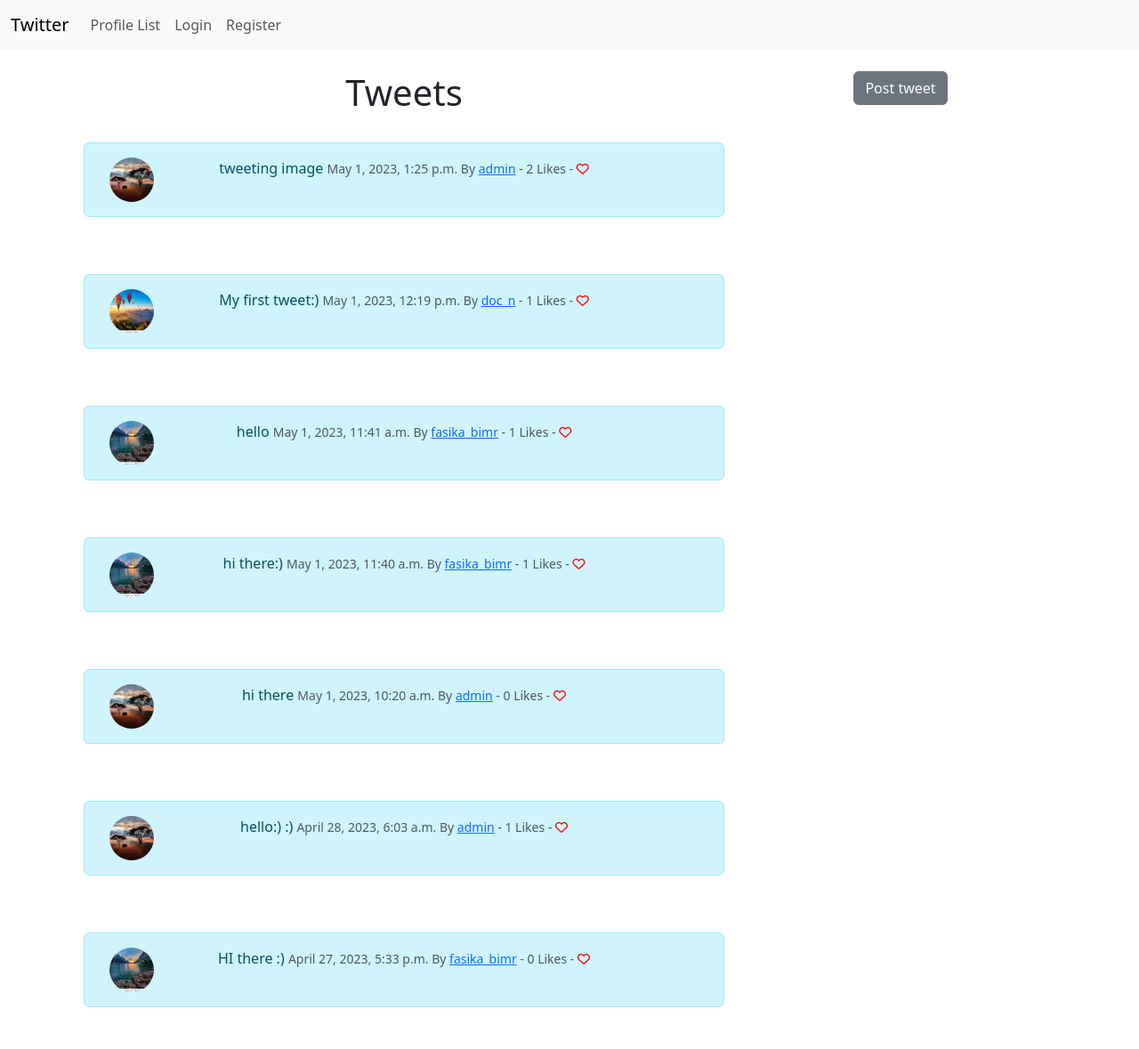
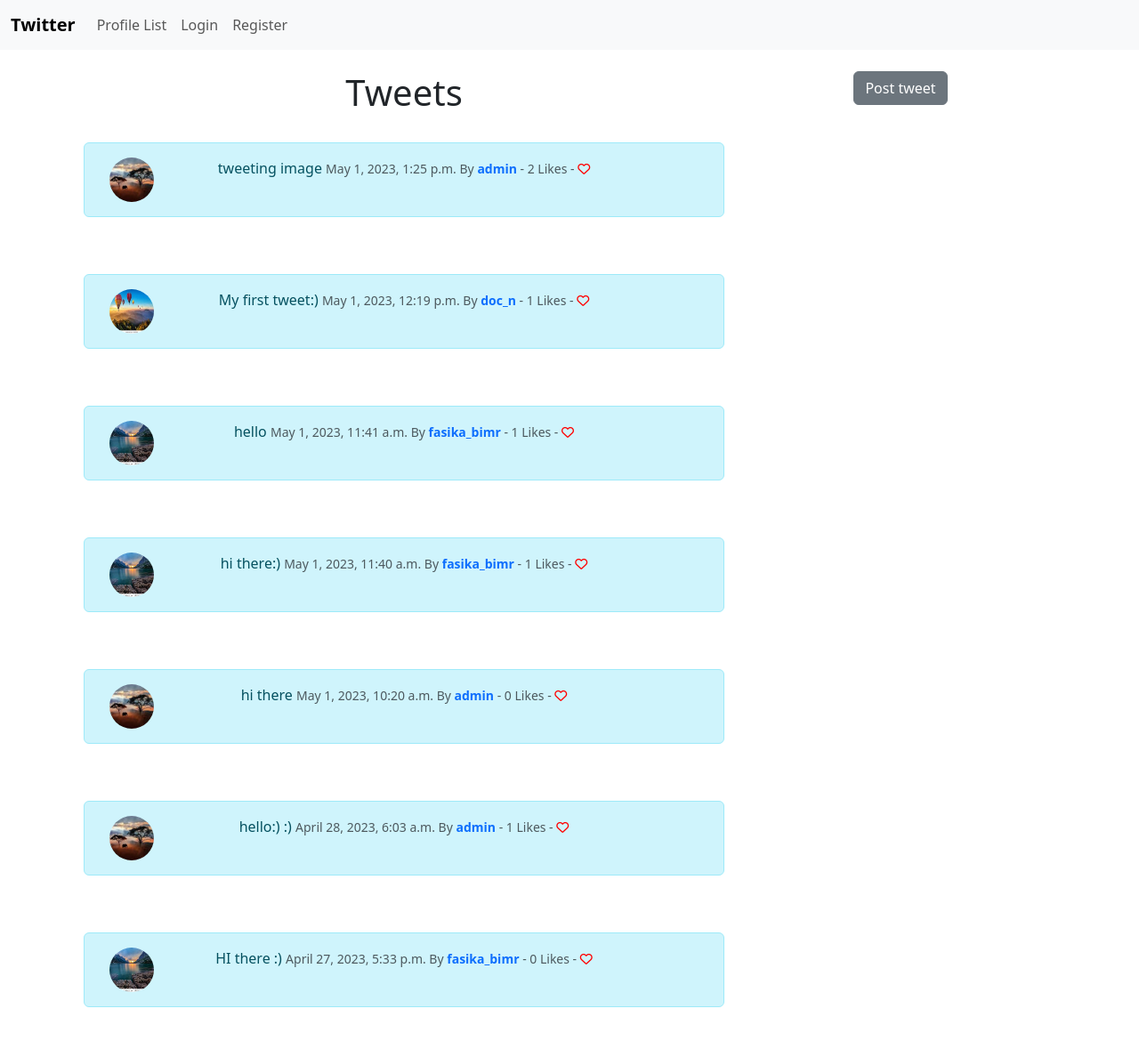
Before and after one commit to ElshadayBimrew/Twitter_Clone, a Django app: page / in a window 1280 px wide. Shown: the top 1179 px of the page at 89% size. Run offline with Django 4.2, Linux system fonts and the light colour scheme; data comes from the database, SQL or seed files in the repository; both versions use the stored data as it was after the commit; some libraries are stand-ins or nearby versions.

Commit message:
Initial commit

```diff
--- a/twitterC/templates/base.html
+++ b/twitterC/templates/base.html
@@ -1,3 +1,4 @@
+{% load static %}
 <!doctype html>
 <html lang="en">
   <head>
@@ -6,7 +7,14 @@
     <title>Twitter</title>
     <link href="https://cdn.jsdelivr.net/npm/bootstrap@5.3.0-alpha3/dist/css/bootstrap.min.css" rel="stylesheet" integrity="sha384-KK94CHFLLe+nY2dmCWGMq91rCGa5gtU4mk92HdvYe+M/SXH301p5ILy+dN9+nJOZ" crossorigin="anonymous">
     <script src="https://kit.fontawesome.com/eedfafb1b4.js" crossorigin="anonymous"></script>
+    <link rel="shortcut icon" href="{% static 'images/favicon.png' %}" type="image/x-icon">
   </head>
+  <style>
+    a {
+      text-decoration: none;
+      font-weight: bold;
+    }
+  </style>
   <body>
     {% include 'navbar.html' %}
     <div class="container">
```
Also changed, not shown: db.sqlite3, media/images/profile_image2.jpg (added), media/images/profile_image2_tBGJHv9.jpg (added), media/images/profile_image3.jpg (added), media/images/profile_image4.jpg (added), media/images/profile_image4_WFrk9Sf.jpg (added), twitterC/static/images/favicon.png (added), 1 other file.
